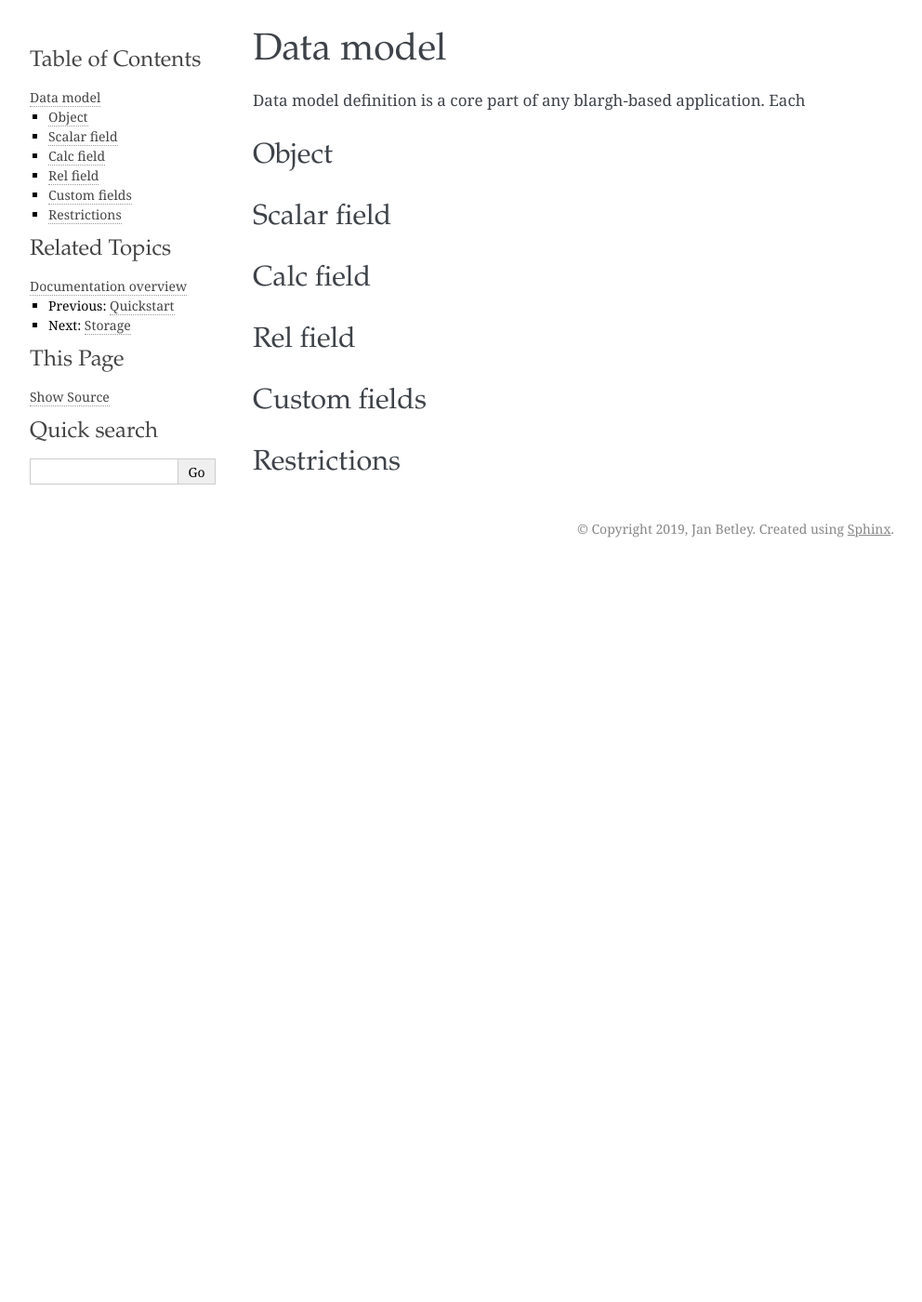
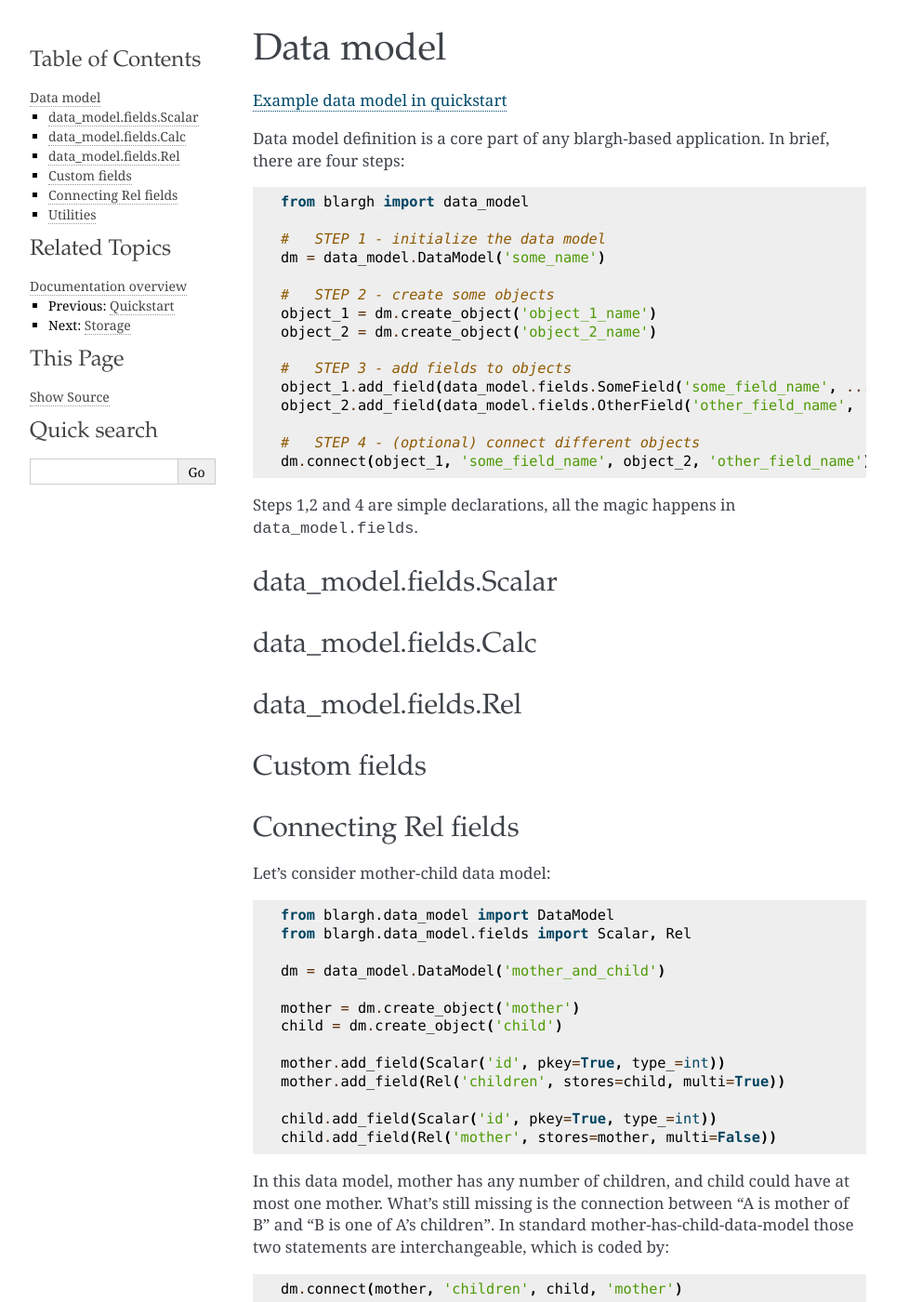
Before and after one commit to johny-b/blargh, a Sphinx documentation site: the page built from docs/data_model.rst, in a window 1280 px wide and 1400 px high. Shown: the whole window at 93% size, without its empty margins (148-1140 px from the left). Built offline with Sphinx 7.4.7, drawn with Linux system fonts in a browser that asks for light colours; pages that are not in the unit, such as notebooks, are missing from menus; some of the changed text lies outside the part shown.

Commit message:
docs - part of data_model description

```diff
--- a/docs/data_model.rst
+++ b/docs/data_model.rst
@@ -1,23 +1,93 @@
 Data model
 ========
 
+`Example data model in quickstart <quickstart.html#data-model>`__
+
 Data model definition is a core part of any blargh-based application.
-Each
+In brief, there are four steps:
 
-Object
-------
+.. code-block:: python
 
-Scalar field
-------------
+    from blargh import data_model
 
-Calc field
-----------
+    #   STEP 1 - initialize the data model
+    dm = data_model.DataModel('some_name')
 
-Rel field
----------
+    #   STEP 2 - create some objects
+    object_1 = dm.create_object('object_1_name')
+    object_2 = dm.create_object('object_2_name')
+
+    #   STEP 3 - add fields to objects
+    object_1.add_field(data_model.fields.SomeField('some_field_name', ...))
+    object_2.add_field(data_model.fields.OtherField('other_field_name', ...))
+
+    #   STEP 4 - (optional) connect different objects
+    dm.connect(object_1, 'some_field_name', object_2, 'other_field_name')
+
+Steps 1,2 and 4 are simple declarations, all the magic happens in :code:`data_model.fields`.
+
+data_model.fields.Scalar
+------------------------
+
+data_model.fields.Calc
+----------------------
+
+data_model.fields.Rel
+---------------------
 
 Custom fields
 -------------
 
-Restrictions
-------------
+Connecting Rel fields
+---------------------
+
+Let's consider mother-child data model:
+
+.. code-block:: python
+
+    from blargh.data_model import DataModel
+    from blargh.data_model.fields import Scalar, Rel
+
+    dm = data_model.DataModel('mother_and_child')
+
+    mother = dm.create_object('mother')
+    child = dm.create_object('child')
+
+    mother.add_field(Scalar('id', pkey=True, type_=int))
+    mother.add_field(Rel('children', stores=child, multi=True))
+
+    child.add_field(Scalar('id', pkey=True, type_=int))
+    child.add_field(Rel('mother', stores=mother, multi=False))
+
+In this data model, mother has any number of children, and child could have at most one mother.
+What's still missing is the connection between "A is mother of B" and "B is one of A's children".
+In standard mother-has-child-data-model those two statements are interchangeable, which is coded by:
+
+.. code-block:: python
+
+    dm.connect(mother, 'children', child, 'mother')
+
+This way, e.g:
+
+*   if we remove an element from :code:`mother.children`, removed child looses mother
+*   if we set :code:`child.mother`, :code:`mother.children` field also get's updated for both
+    new mother and (possible) previous mother.
+
+NOTE: This mother-child connection is by no way necesary, e.g. :code:`mother.children`
+could refer to biological children only, and child could have adoptive mother.
+
+Utilities
+---------
+
+:code:`dm.as_code()` returns code lines that create identical data model
+
+.. code-block:: python
+
+    dm = ... # any data model declaration
+    with open('some_file.py', 'w') as f:
+        f.write("\n".join(dm.as_code()))
+
+    from some_file import dm as dm_2
+    assert dm == dm_2
+
+[TODO - data model from PG database]
--- a/docs/index.rst
+++ b/docs/index.rst
@@ -5,9 +5,11 @@ BLARGH
 
 .. module:: blargh
 
-Create a RESTful service with as little effort as possible - answer few questions:
+Create a RESTful service with as little effort as possible.
 
-1. What is your data model?
+Answer few questions:
+
+1. What is the data model?
 2. Where do you want to store the data? (recommended answer: PostgreSQL)
 3. What web app framework do you want to use? (recommended answer: Flask)
 
```
